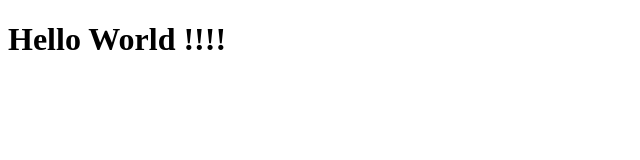
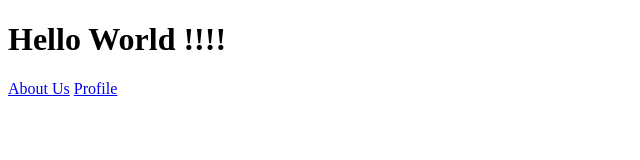
Before and after one commit to victormazeli/testsite, a plain HTML site: page index.html in a window 1280 px wide. Shown: the whole page, without its empty margins (0-640 px from the left). Drawn offline with Linux system fonts and the light colour scheme.

Commit message:
updated files

```diff
--- a/index.html
+++ b/index.html
@@ -8,5 +8,7 @@
 </head>
 <body>
     <h1>Hello World !!!!</h1>
+    <a href="/pages/about.html">About Us</a>
+    <a href="/pages/profile.html">Profile</a>
 </body>
 </html>
```
Also changed, not shown: pages/about.html (added), pages/profile.html (added).
